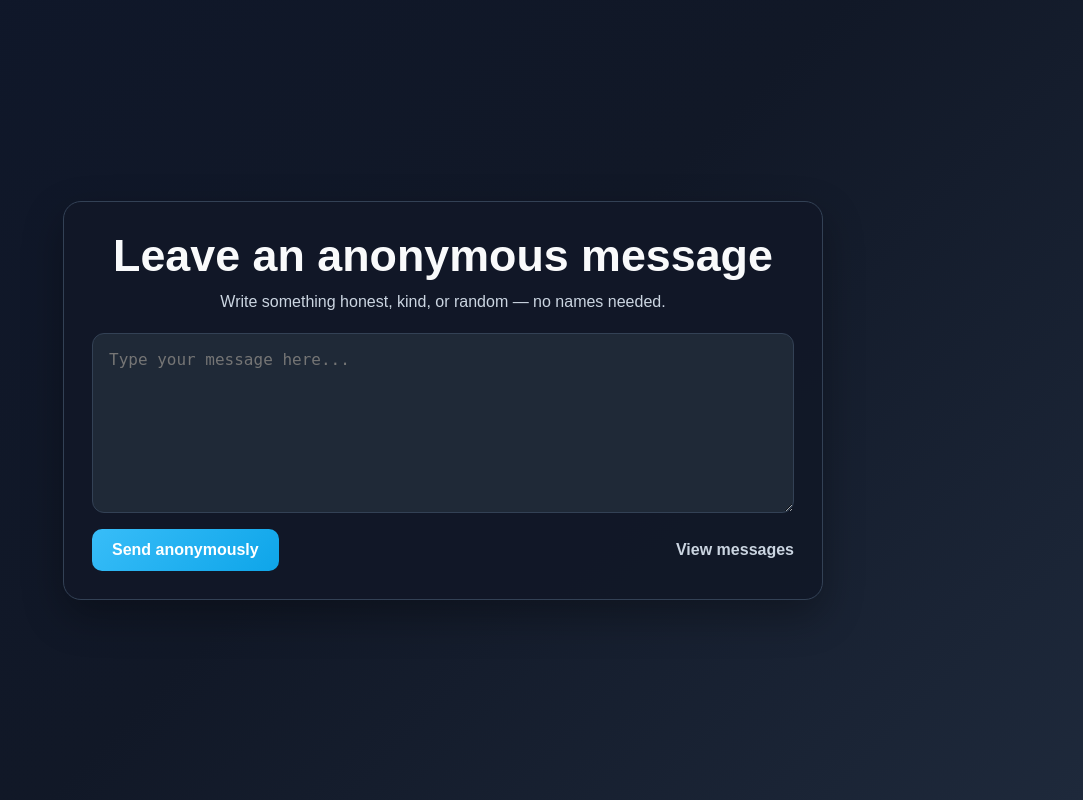
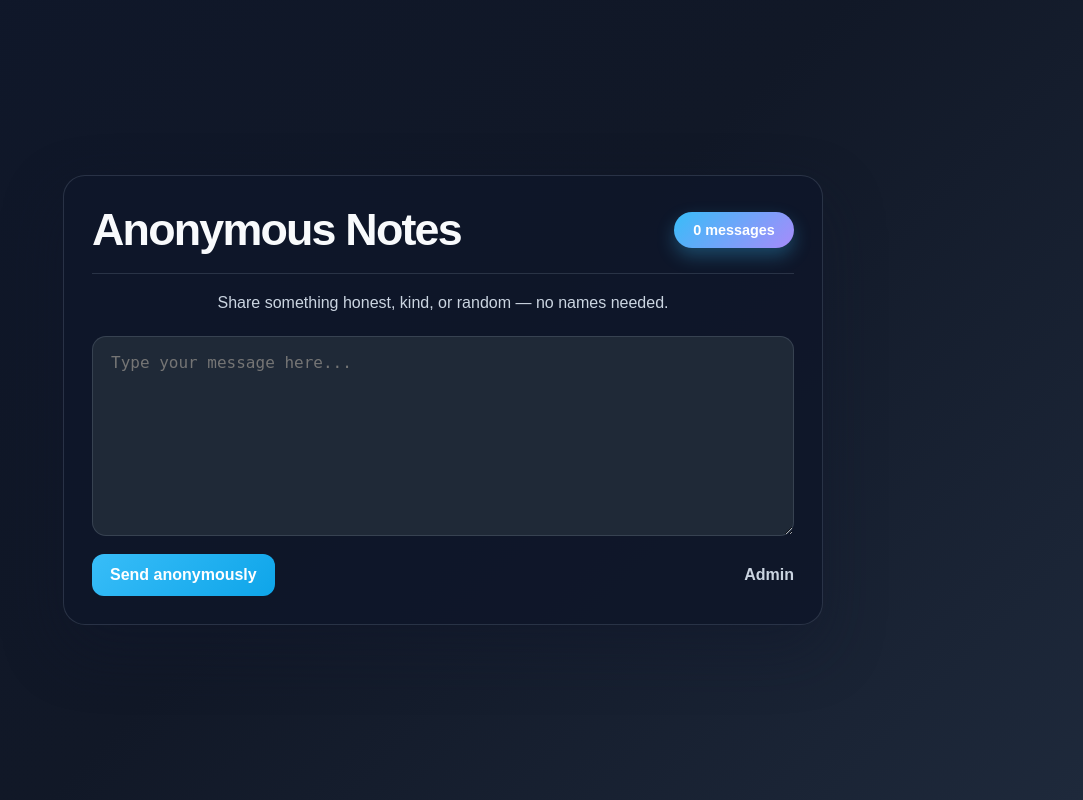
Before and after one commit to Jacobtuss2/anonymous-message-site, a Flask app: page / in a window 1280 px wide. Shown: the whole page, without its empty margins (197-1280 px from the left). Run offline with Flask 3, Linux system fonts and the light colour scheme; data that the repository does not hold is empty.

Commit message:
Add admin login, message counts, delete-all, and improved styling to the anonymous message site.

```diff
--- a/app.py
+++ b/app.py
@@ -1,8 +1,12 @@
-from flask import Flask, render_template, request, redirect, url_for
+import os
+from datetime import datetime
 import sqlite3
-from datetime import datetime
+
+from flask import Flask, render_template, request, redirect, url_for, session
 
 app = Flask(__name__)
+app.secret_key = os.environ.get("SECRET_KEY", "change-this-secret-key")
+app.config["ADMIN_PASSWORD"] = os.environ.get("ADMIN_PASSWORD", "admin123")
 
 DB_NAME = "messages.db"
 
@@ -28,9 +32,16 @@ def init_db():
     conn.close()
 
 
+def get_message_count():
+    conn = get_db()
+    count = conn.execute("SELECT COUNT(*) AS total FROM messages").fetchone()["total"]
+    conn.close()
+    return count
+
+
 @app.route("/")
 def index():
-    return render_template("index.html")
+    return render_template("index.html", message_count=get_message_count())
 
 
 @app.route("/submit", methods=["POST"])
@@ -50,18 +61,58 @@ def submit():
     return redirect(url_for("index"))
 
 
+@app.route("/login", methods=["GET", "POST"])
+def login():
+    if request.method == "POST":
+        password = request.form.get("password", "")
+        if password == app.config["ADMIN_PASSWORD"]:
+            session["admin"] = True
+            return redirect(url_for("admin"))
+        return render_template("login.html", error="Incorrect password.")
+
+    return render_template("login.html", error=None)
+
+
+@app.route("/logout", methods=["POST"])
+def logout():
+    session.pop("admin", None)
+    return redirect(url_for("login"))
+
+
 @app.route("/admin")
 def admin():
+    if not session.get("admin"):
+        return redirect(url_for("login"))
+
     conn = get_db()
     messages = conn.execute("SELECT * FROM messages ORDER BY id DESC").fetchall()
     conn.close()
-    return render_template("admin.html", messages=messages)
+    return render_template(
+        "admin.html",
+        messages=messages,
+        message_count=len(messages),
+    )
 
 
 @app.route("/delete/<int:message_id>", methods=["POST"])
 def delete_message(message_id):
+    if not session.get("admin"):
+        return redirect(url_for("login"))
+
     conn = get_db()
     conn.execute("DELETE FROM messages WHERE id = ?", (message_id,))
+    conn.commit()
+    conn.close()
+    return redirect(url_for("admin"))
+
+
+@app.route("/clear-all", methods=["POST"])
+def clear_all_messages():
+    if not session.get("admin"):
+        return redirect(url_for("login"))
+
+    conn = get_db()
+    conn.execute("DELETE FROM messages")
     conn.commit()
     conn.close()
     return redirect(url_for("admin"))
--- a/templates/index.html
+++ b/templates/index.html
@@ -6,14 +6,17 @@
   <title>Anonymous Messages</title>
   <style>
     :root {
-      --bg: #0f172a;
-      --panel: #111827;
+      --bg-1: #0f172a;
+      --bg-2: #111827;
+      --panel: rgba(15, 23, 42, 0.9);
       --panel-2: #1f2937;
-      --text: #f9fafb;
+      --text: #f8fafc;
       --muted: #cbd5e1;
       --accent: #38bdf8;
-      --border: #334155;
-      --shadow: rgba(0, 0, 0, 0.3);
+      --accent-2: #a78bfa;
+      --success: #22c55e;
+      --border: rgba(148, 163, 184, 0.2);
+      --shadow: rgba(15, 23, 42, 0.45);
     }
 
     * { box-sizing: border-box; }
@@ -22,7 +25,7 @@
       margin: 0;
       min-height: 100vh;
       font-family: Arial, Helvetica, sans-serif;
-      background: linear-gradient(135deg, #0f172a 0%, #111827 50%, #1e293b 100%);
+      background: linear-gradient(135deg, var(--bg-1), var(--bg-2), #1e293b);
       color: var(--text);
       display: flex;
       justify-content: center;
@@ -31,24 +34,45 @@
     }
 
     .container {
-      width: 100%;
-      max-width: 760px;
-      background: rgba(17, 24, 39, 0.95);
+      width: min(760px, 100%);
+      background: var(--panel);
       border: 1px solid var(--border);
-      border-radius: 18px;
-      box-shadow: 0 16px 40px var(--shadow);
+      border-radius: 22px;
+      box-shadow: 0 24px 60px var(--shadow);
       padding: 28px;
     }
 
+    .header {
+      display: flex;
+      justify-content: space-between;
+      align-items: center;
+      gap: 16px;
+      padding-bottom: 18px;
+      border-bottom: 1px solid var(--border);
+      margin-bottom: 20px;
+      flex-wrap: wrap;
+    }
+
     h1 {
-      margin-top: 0;
-      margin-bottom: 12px;
+      margin: 0;
       font-size: clamp(2rem, 5vw, 2.8rem);
+      letter-spacing: -0.04em;
+    }
+
+    .count-pill {
+      background: linear-gradient(135deg, var(--accent), var(--accent-2));
+      color: white;
+      font-weight: bold;
+      border-radius: 999px;
+      padding: 10px 16px;
+      font-size: 0.9rem;
+      min-width: 120px;
       text-align: center;
+      box-shadow: 0 8px 18px rgba(56, 189, 248, 0.3);
     }
 
     .subtitle {
-      margin: 0 0 22px;
+      margin: 0 0 24px;
       color: var(--muted);
       text-align: center;
       font-size: 1rem;
@@ -57,60 +81,61 @@
     form {
       display: flex;
       flex-direction: column;
-      gap: 16px;
+      gap: 18px;
     }
 
     textarea {
       width: 100%;
-      min-height: 180px;
+      min-height: 200px;
       resize: vertical;
       background: var(--panel-2);
       color: var(--text);
       border: 1px solid var(--border);
-      border-radius: 12px;
-      padding: 16px;
+      border-radius: 14px;
+      padding: 16px 18px;
       font-size: 1rem;
       outline: none;
+      transition: border-color 0.15s ease, box-shadow 0.15s ease;
     }
 
     textarea:focus {
       border-color: var(--accent);
-      box-shadow: 0 0 0 3px rgba(56, 189, 248, 0.25);
+      box-shadow: 0 0 0 3px rgba(56, 189, 248, 0.22);
     }
 
     .actions {
       display: flex;
       justify-content: space-between;
       align-items: center;
+      flex-wrap: wrap;
       gap: 12px;
-      flex-wrap: wrap;
     }
 
     button {
       appearance: none;
       border: none;
+      border-radius: 12px;
+      color: white;
       background: linear-gradient(135deg, var(--accent), #0ea5e9);
-      color: white;
-      font-weight: bold;
-      padding: 12px 20px;
-      border-radius: 10px;
-      font-size: 1rem;
+      font-weight: 700;
+      padding: 12px 18px;
       cursor: pointer;
       transition: transform 0.15s ease, filter 0.15s ease;
+      font-size: 1rem;
     }
 
     button:hover {
       transform: translateY(-1px);
-      filter: brightness(1.05);
+      filter: brightness(1.06);
     }
 
-    .link-button {
+    .secondary-link {
+      text-decoration: none;
       color: var(--muted);
-      text-decoration: none;
       font-weight: 600;
     }
 
-    .link-button:hover {
+    .secondary-link:hover {
       color: white;
     }
 
@@ -119,28 +144,36 @@
         padding: 20px 16px;
       }
 
-      .actions {
+      .header, .actions {
         flex-direction: column;
         align-items: stretch;
       }
 
-      button, .link-button {
+      .count-pill {
+        width: 100%;
+      }
+
+      button, .secondary-link {
+        width: 100%;
         text-align: center;
-        width: 100%;
       }
     }
   </style>
 </head>
 <body>
   <div class="container">
-    <h1>Leave an anonymous message</h1>
-    <p class="subtitle">Write something honest, kind, or random — no names needed.</p>
+    <div class="header">
+      <h1>Anonymous Notes</h1>
+      <div class="count-pill">{{ message_count }} messages</div>
+    </div>
+
+    <p class="subtitle">Share something honest, kind, or random — no names needed.</p>
 
     <form method="POST" action="/submit">
       <textarea name="message" placeholder="Type your message here..." required></textarea>
       <div class="actions">
         <button type="submit">Send anonymously</button>
-        <a class="link-button" href="/admin">View messages</a>
+        <a class="secondary-link" href="/login">Admin</a>
       </div>
     </form>
   </div>
```
Also changed, not shown: templates/admin.html (+140 -44 lines), templates/login.html (added, +140 -0 lines), README.md.
